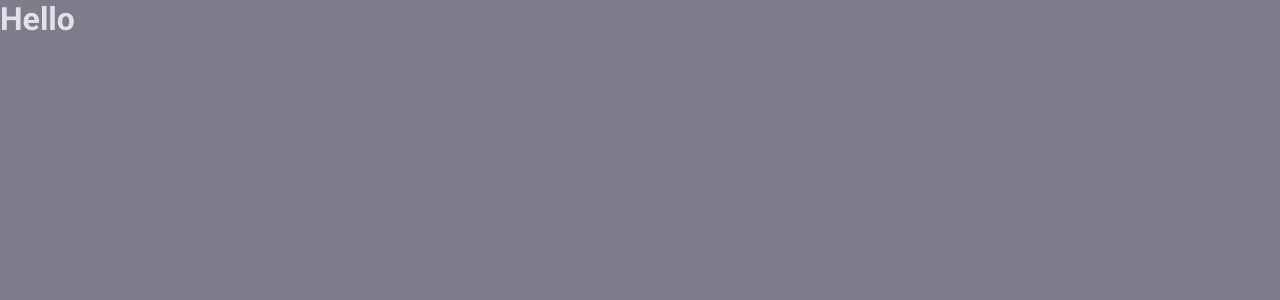
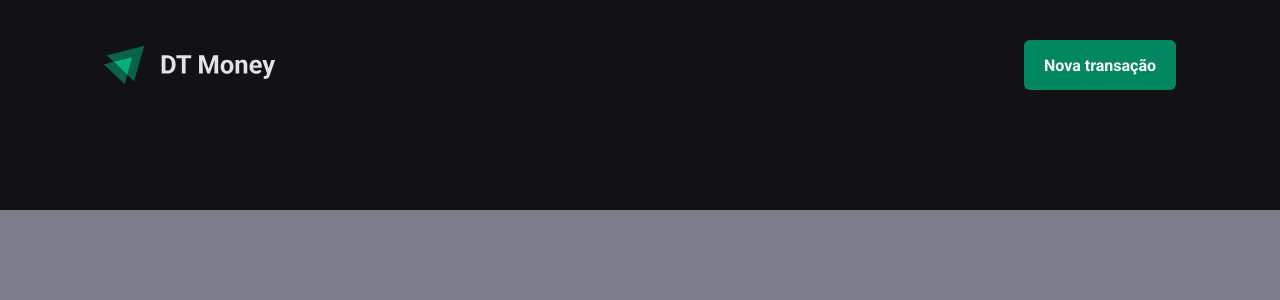
Before and after one commit to ArliMachado/ignite-dt-money, a React (Vite) app: page / in a window 1280 px wide. Shown: the top 300 px of the page. Built offline with nearby package versions, Linux system fonts and the light colour scheme.

Commit message:
Definindo componente Header

```diff
--- a/src/App.tsx
+++ b/src/App.tsx
@@ -1,13 +1,13 @@
-import { ThemeProvider } from "styled-components";
-import { GlobalStyle } from "./styles/global";
-import { defaultTheme } from "./styles/themes/default";
+import { ThemeProvider } from 'styled-components'
+import { Transactions } from './pages/Transactions'
+import { GlobalStyle } from './styles/global'
+import { defaultTheme } from './styles/themes/default'
 
 export function App() {
-
   return (
     <ThemeProvider theme={defaultTheme}>
       <GlobalStyle />
-      <h1>Hello</h1>
+      <Transactions />
     </ThemeProvider>
   )
 }
--- /dev/null
+++ b/src/components/Header/index.tsx
@@ -0,0 +1,14 @@
+import * as S from './styles'
+import logoImg from '../../assets/logo.svg'
+
+export function Header() {
+  return (
+    <S.Container>
+      <S.HeaderContent>
+        <img src={logoImg} alt="" />
+
+        <S.NewTransactionButton>Nova transação</S.NewTransactionButton>
+      </S.HeaderContent>
+    </S.Container>
+  )
+}
--- /dev/null
+++ b/src/components/Header/styles.ts
@@ -0,0 +1,35 @@
+import styled, { css } from 'styled-components'
+
+export const Container = styled.header`
+  background: ${({ theme }) => theme['gray-900']};
+  padding: 2.5rem 0 7.5rem;
+`
+
+export const HeaderContent = styled.div`
+  width: 100%;
+  max-width: 1120px;
+  margin: 0 auto;
+  padding: 0 1.5rem;
+
+  display: flex;
+  justify-content: space-between;
+  align-items: center;
+`
+
+export const NewTransactionButton = styled.button`
+  ${({ theme }) => css`
+    height: 50px;
+    border: 0;
+    background: ${theme['green-500']};
+    color: ${theme.white};
+    font-weight: bold;
+    padding: 0 1.25rem;
+    border-radius: 6px;
+    cursor: pointer;
+
+    &:hover {
+      background: ${theme['green-700']};
+      transition: background-color 0.2s;
+    }
+  `}
+`
--- a/src/main.tsx
+++ b/src/main.tsx
@@ -5,5 +5,5 @@
 ReactDOM.createRoot(document.getElementById('root') as HTMLElement).render(
   <React.StrictMode>
     <App />
-  </React.StrictMode>
+  </React.StrictMode>,
 )
--- /dev/null
+++ b/src/pages/Transactions/index.tsx
@@ -0,0 +1,10 @@
+import { Header } from '../../components/Header'
+import * as S from './styles'
+
+export function Transactions() {
+  return (
+    <S.Container>
+      <Header />
+    </S.Container>
+  )
+}
--- /dev/null
+++ b/src/pages/Transactions/styles.ts
@@ -0,0 +1,3 @@
+import styled from 'styled-components'
+
+export const Container = styled.div``
```
Also changed, not shown: src/styles/global.ts (+4 -5 lines), src/assets/logo.svg (added), src/styles/themes/default.ts (line endings or trailing spaces).
